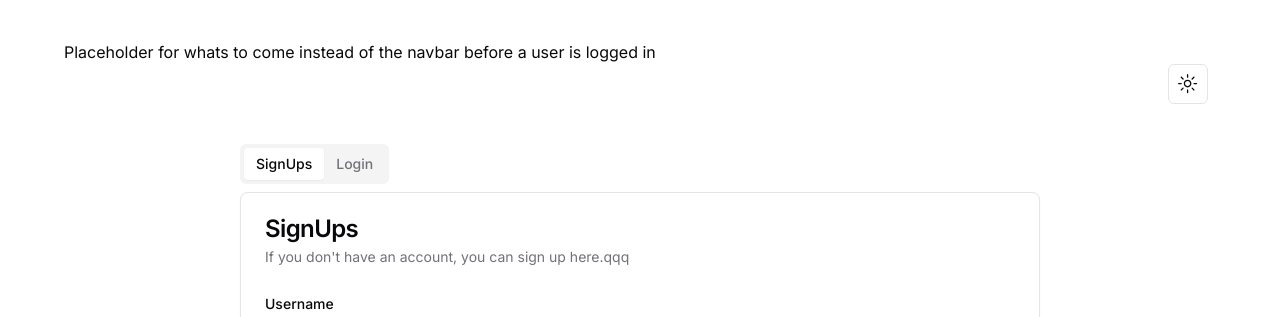
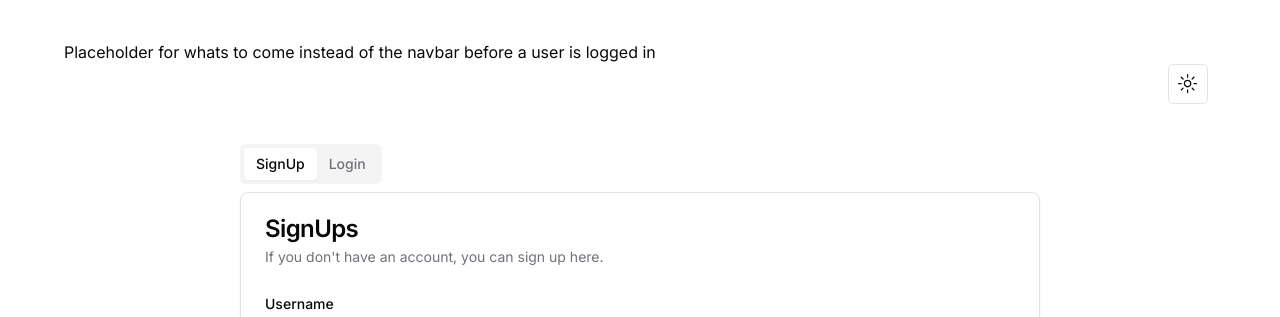
Before and after one commit to Felix-vD/MatheManifest, a Next.js app: page /auth in a window 1280 px wide. Shown: the top 317 px of the page. Built offline with nearby package versions, Linux system fonts and the light colour scheme; no server answers.

Commit message:
just merged the branches

```diff
--- a/src/app/auth/page.tsx
+++ b/src/app/auth/page.tsx
@@ -27,7 +27,7 @@ export default function auth() {
     <div className="flex items-center justify-center">
         <Tabs defaultValue="signup" className="w-[800px]">
         <TabsList>
-            <TabsTrigger value="signup">SignUps</TabsTrigger>
+            <TabsTrigger value="signup">SignUp</TabsTrigger>
             <TabsTrigger value="login">Login</TabsTrigger>
         </TabsList>
 
@@ -36,7 +36,7 @@ export default function auth() {
             <CardHeader>
                 <CardTitle>SignUps</CardTitle>
                 <CardDescription>
-                If you don't have an account, you can sign up here.qqq
+                    If you don't have an account, you can sign up here.
                 </CardDescription>
             </CardHeader>
             <CardContent className="space-y-2">
```
